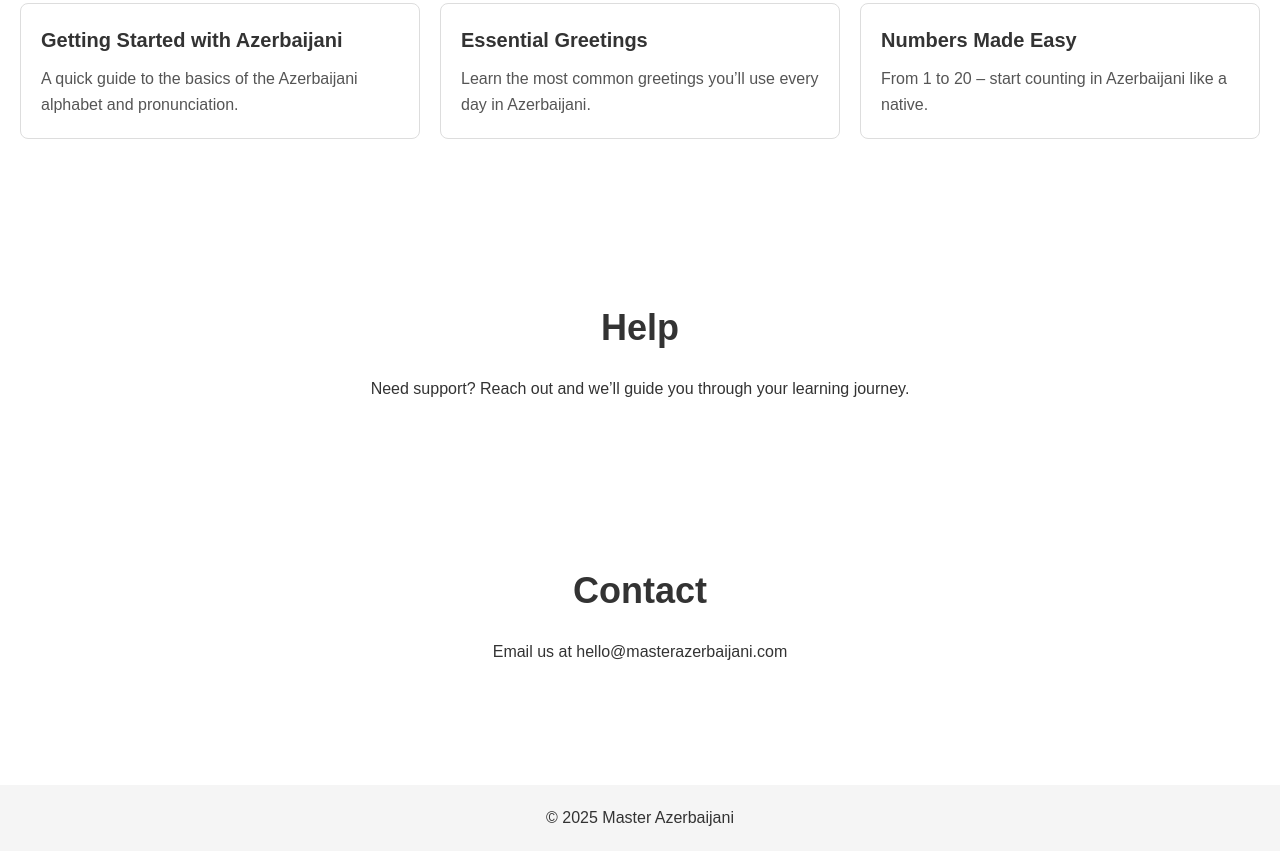
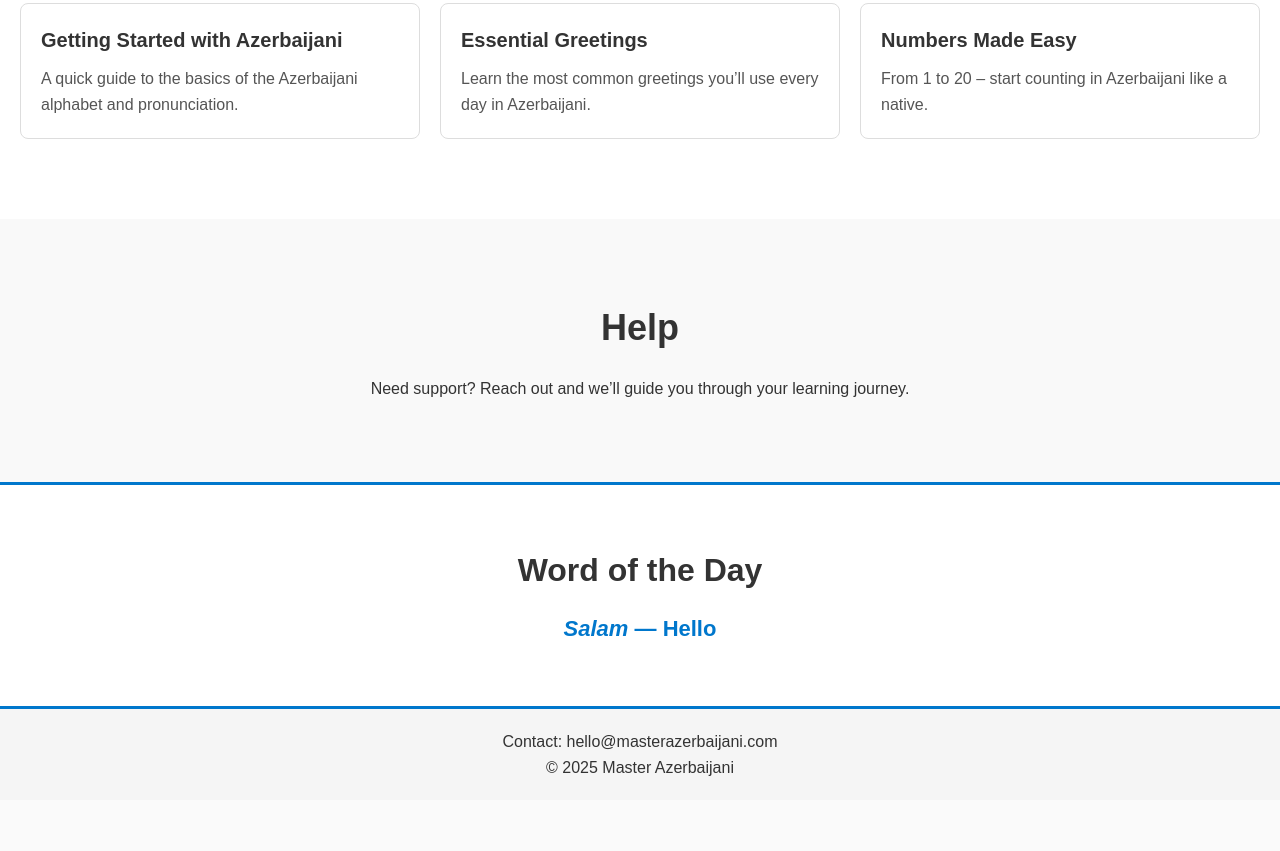
Before and after one commit to Master-Oldu/Master-Azerbaijani, a plain HTML site: page index.html in a window 1280 px wide. Shown: the part 785-1636 px from the top of the page. After the commit the page ends 1585 px from the top, so only its background shows below. Drawn offline with Linux system fonts and the light colour scheme.

Commit message:
Update site

```diff
--- a/index.html
+++ b/index.html
@@ -16,6 +16,7 @@
       font-family: Arial, sans-serif;
       line-height: 1.6;
       color: #333;
+      background: #fafafa;
     }
 
     /* NAVBAR */
@@ -95,6 +96,14 @@
       text-align: center;
     }
 
+    section:nth-child(even) {
+      background: #ffffff;
+    }
+
+    section:nth-child(odd) {
+      background: #f9f9f9;
+    }
+
     section h2 {
       font-size: 36px;
       margin-bottom: 20px;
@@ -114,6 +123,7 @@
       padding: 20px;
       text-align: left;
       transition: all 0.3s ease;
+      background: #fff;
     }
 
     .blog-card:hover {
@@ -131,12 +141,32 @@
       color: #555;
     }
 
+    /* WORD OF THE DAY */
+    .word-of-day {
+      padding: 60px 20px;
+      background: #eef6ff;
+      border-top: 3px solid #0077cc;
+      border-bottom: 3px solid #0077cc;
+      text-align: center;
+    }
+
+    .word-of-day h2 {
+      font-size: 32px;
+      margin-bottom: 15px;
+    }
+
+    .word-of-day p {
+      font-size: 22px;
+      font-weight: bold;
+      color: #0077cc;
+    }
+
     /* FOOTER */
     footer {
       background: #f5f5f5;
       padding: 20px;
       text-align: center;
-      margin-top: 40px;
+      margin-top: 0;
     }
   </style>
 </head>
@@ -191,14 +221,15 @@
     <p>Need support? Reach out and we’ll guide you through your learning journey.</p>
   </section>
 
-  <!-- CONTACT -->
-  <section id="contact">
-    <h2>Contact</h2>
-    <p>Email us at hello@masterazerbaijani.com</p>
+  <!-- WORD OF THE DAY -->
+  <section class="word-of-day">
+    <h2>Word of the Day</h2>
+    <p><em>Salam</em> — Hello</p>
   </section>
 
-  <!-- FOOTER -->
+  <!-- CONTACT + FOOTER -->
   <footer>
+    <p>Contact: hello@masterazerbaijani.com</p>
     <p>&copy; 2025 Master Azerbaijani</p>
   </footer>
 
```
